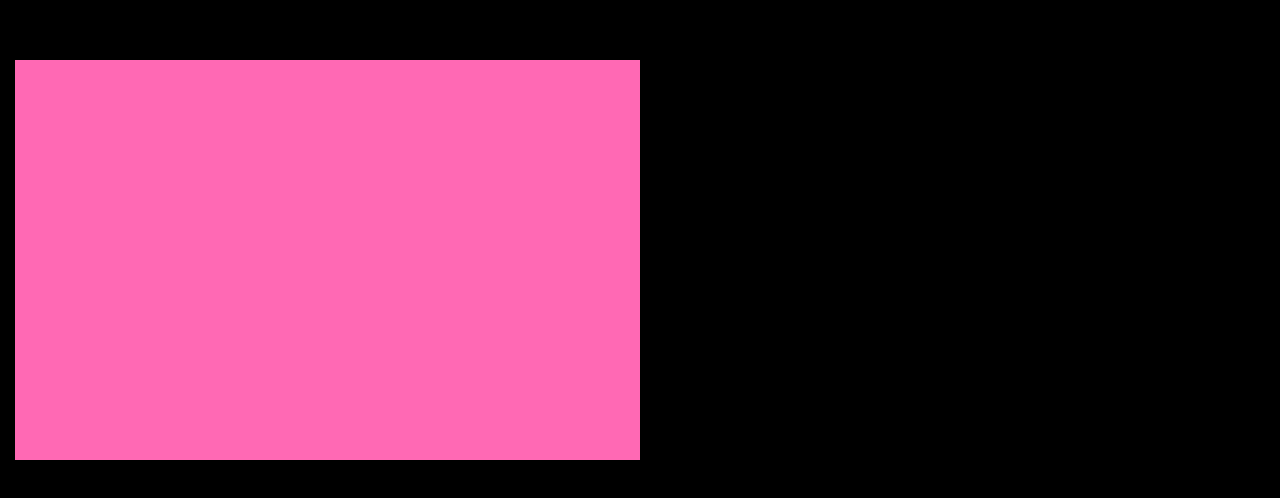
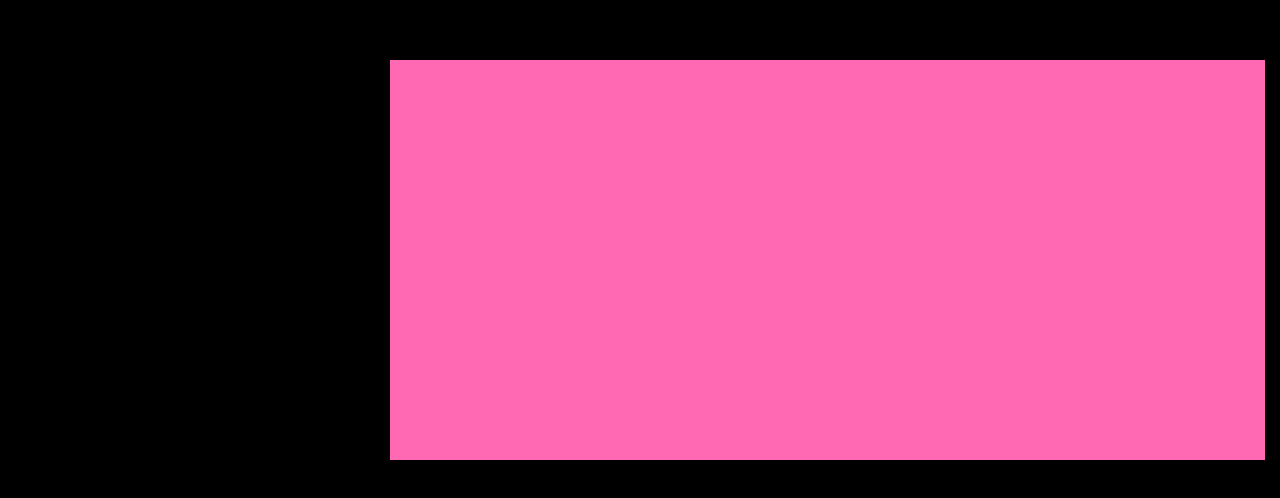
Before and after one commit to sdhanson/sdhanson.github.io, a website: page home.html in a window 1280 px wide. Shown: the part 140-638 px from the top of the page. Drawn offline with nearby package versions, Linux system fonts and the light colour scheme.

Commit message:
Thoughts
So I'm thinking that when the page is ready and the pink box enters the viewport it animates to 70% page width and at the same time when the text is touched it becomes white instead of black or something like that and my name is in block letters and a header fades in in all white and has the little line things underneath ahahahahahhahahahasehjeqwalhrahsdu

```diff
--- a/home.html
+++ b/home.html
@@ -12,8 +12,8 @@
     <title>Home</title>
 </head>
 <body id="home-color">
-<div class="container-fluid d-flex justify-content-right" id="home-screen">
-    <div class="text-center align-self-center w-50 h-50 pink-box">
+<div class="container-fluid d-flex justify-content-end" id="home-screen">
+    <div class="text-center align-self-center pink-box">
     </div>
 </div>
 
@@ -21,5 +21,8 @@
 <script src="https://code.jquery.com/jquery-3.2.1.slim.min.js" integrity="sha384-KJ3o2DKtIkvYIK3UENzmM7KCkRr/rE9/Qpg6aAZGJwFDMVNA/GpGFF93hXpG5KkN" crossorigin="anonymous"></script>
 <script src="https://cdnjs.cloudflare.com/ajax/libs/popper.js/1.12.9/umd/popper.min.js" integrity="sha384-ApNbgh9B+Y1QKtv3Rn7W3mgPxhU9K/ScQsAP7hUibX39j7fakFPskvXusvfa0b4Q" crossorigin="anonymous"></script>
 <script src="https://maxcdn.bootstrapcdn.com/bootstrap/4.0.0/js/bootstrap.min.js" integrity="sha384-JZR6Spejh4U02d8jOt6vLEHfe/JQGiRRSQQxSfFWpi1MquVdAyjUar5+76PVCmYl" crossorigin="anonymous"></script>
+
+<!--Custom JS-->
+<script src="/public/javascripts/home.js"></script>
 </body>
 </html>
--- a/public/stylesheets/style.css
+++ b/public/stylesheets/style.css
@@ -23,4 +23,6 @@
 
 .pink-box {
     background-color: hotpink;
+    width: 70%;
+    height: 50%;
 }
```
Also changed, not shown: public/javascripts/home.js (added).
